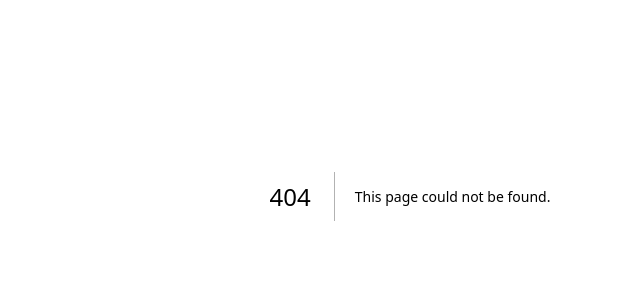
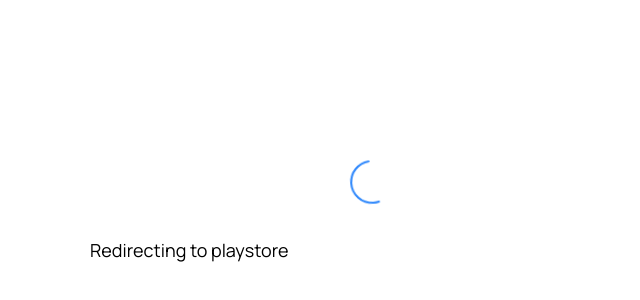
Before and after one commit to Proton2030/web3_client_typescript_, a Next.js app: page /LoadingPage in a window 1280 px wide. Before the commit this address had no page. Shown: the part 204-504 px from the top of the page, without its empty margins (230-870 px from the left). Built offline with nearby package versions, Linux system fonts and the light colour scheme; a web font is replaced by a local one; what @web3modal/wagmi, wagmi would draw is missing.

Commit message:
ref link share throw playstore link

```diff
--- a/src/pages/Home.tsx
+++ b/src/pages/Home.tsx
@@ -15,7 +15,7 @@
   const [isNetworkSwitchHighlighted, setIsNetworkSwitchHighlighted] =
     useState(false);
   const [isConnectHighlighted, setIsConnectHighlighted] = useState(false);
-  const [referred, setReferred] = useState(""); // New state to hold referredBy value
+  const [referred, setReferred] = useState("");
 
   const { open, close } = useWeb3Modal();
   const { address } = useAccount();
@@ -25,7 +25,9 @@
     try {
       const user = {
         user_id: address,
-        referralCode: "BTCin-" + Math.random().toString(36).substring(2, 10),
+        referralCode:
+          "http://localhost:3000/link/" +
+          Math.random().toString(36).substring(2, 10),
         referredBy: referred,
       };
 
@@ -52,6 +54,11 @@
       handleConnect();
     }
   }, [address, handleConnect]);
+
+  useEffect(() => {
+    const savedRefLink: any = localStorage.getItem("refLink");
+    setReferred(savedRefLink);
+  }, []);
 
   const closeAll = () => {
     setIsNetworkSwitchHighlighted(false);
--- /dev/null
+++ b/src/pages/LoadingPage.tsx
@@ -0,0 +1,22 @@
+import React, { useEffect } from "react";
+
+const LoadingPage = () => {
+  useEffect(() => {}, []);
+
+  return (
+    <>
+      <div className="h-screen bg-white d-flex justify-center items-center">
+        <div className=" m-auto h-16 w-16 rounded-xl bg-white absolute top-[45%] left-[45%]">
+          <svg className="svg" viewBox="25 25 50 50">
+            <circle r="20" cy="50" cx="50"></circle>
+          </svg>
+        </div>
+        <p className="text-lg text-black absolute top-[55%] left-[25%]">
+          Redirecting to playstore
+        </p>
+      </div>
+    </>
+  );
+};
+
+export default LoadingPage;
--- /dev/null
+++ b/src/pages/link/[id].tsx
@@ -0,0 +1,18 @@
+import { useRouter } from "next/router";
+import { useEffect } from "react";
+import LoadingPage from "../LoadingPage";
+
+export default function Page() {
+  const router = useRouter();
+  const refLink: any = router.query.id;
+  useEffect(() => {
+    localStorage.setItem("refLink", refLink);
+    const redirectTimeout = setTimeout(() => {
+      window.location.href =
+        "https://play.google.com/store/apps/details?id=app.vercel.btc_in.twa";
+    }, 1000);
+    return () => clearTimeout(redirectTimeout);
+  }, [refLink]);
+
+  return <LoadingPage />;
+}
--- a/src/styles/globals.css
+++ b/src/styles/globals.css
@@ -57,8 +57,8 @@
 
 /* Hide scrollbar for IE, Edge and Firefox */
 body {
-	-ms-overflow-style: none;  /* IE and Edge */
-	scrollbar-width: none;  /* Firefox */
+  -ms-overflow-style: none; /* IE and Edge */
+  scrollbar-width: none; /* Firefox */
 }
 
 pre,
@@ -129,28 +129,28 @@
 
 .pyramid-loader .wrapper .side1 {
   transform: rotateZ(-30deg) rotateY(90deg);
-	background: conic-gradient( #2BDEAC, #F028FD, #D8CCE6, #2F2585);
+  background: conic-gradient(#2bdeac, #f028fd, #d8cce6, #2f2585);
 }
 
 .pyramid-loader .wrapper .side2 {
   transform: rotateZ(30deg) rotateY(90deg);
-	background: conic-gradient( #2F2585, #D8CCE6, #F028FD, #2BDEAC);
+  background: conic-gradient(#2f2585, #d8cce6, #f028fd, #2bdeac);
 }
 
 .pyramid-loader .wrapper .side3 {
   transform: rotateX(30deg);
-	background: conic-gradient( #2F2585, #D8CCE6, #F028FD, #2BDEAC);
+  background: conic-gradient(#2f2585, #d8cce6, #f028fd, #2bdeac);
 }
 
 .pyramid-loader .wrapper .side4 {
   transform: rotateX(-30deg);
-	background: conic-gradient( #2BDEAC, #F028FD, #D8CCE6, #2F2585);
+  background: conic-gradient(#2bdeac, #f028fd, #d8cce6, #2f2585);
 }
 
 .pyramid-loader .wrapper .shadow {
   width: 60px;
   height: 60px;
-	background: #8B5AD5;
+  background: #8b5ad5;
   position: absolute;
   top: 0;
   left: 0;
@@ -165,7 +165,6 @@
   height: 205px;
   background: #313131;
   border-radius: 20px;
-	;
   display: flex;
   flex-direction: column;
   align-items: center;
@@ -351,13 +350,13 @@
   cursor: pointer;
   position: relative;
   overflow: hidden;
-	transition-duration: .3s;
+  transition-duration: 0.3s;
 }
 
 /* plus sign */
 .sign {
   width: 100%;
-	transition-duration: .3s;
+  transition-duration: 0.3s;
   display: flex;
   align-items: center;
   justify-content: center;
@@ -379,32 +378,31 @@
   color: white;
   font-size: 1.2em;
   font-weight: 600;
-	transition-duration: .3s;
+  transition-duration: 0.3s;
 }
 /* hover effect on button width */
 .Btn:hover {
   width: 125px;
   border-radius: 40px;
-	transition-duration: .3s;
+  transition-duration: 0.3s;
 }
 
 .Btn:hover .sign {
   width: 30%;
-	transition-duration: .3s;
+  transition-duration: 0.3s;
   padding-left: 20px;
 }
 /* hover effect button's text */
 .Btn:hover .text {
   opacity: 1;
   width: 70%;
-	transition-duration: .3s;
+  transition-duration: 0.3s;
   padding-right: 10px;
 }
 /* button click effect*/
 .Btn:active {
-	transform: translate(2px ,2px);
+  transform: translate(2px, 2px);
 }
-
 
 .groupinput {
   display: flex;
@@ -421,10 +419,10 @@
   padding-left: 2.5rem;
   border: 2px solid transparent;
   outline: none;
-  background-color: #D9E8D8;
+  background-color: #d9e8d8;
   color: #0d0c22;
-  box-shadow: 0 0 5px #C1D9BF, 0 0 0 10px #f5f5f5eb;
-  transition: .3s ease;
+  box-shadow: 0 0 5px #c1d9bf, 0 0 0 10px #f5f5f5eb;
+  transition: 0.3s ease;
 }
 
 .input::placeholder {
@@ -438,9 +436,6 @@
   width: 1rem;
   height: 1rem;
 }
-
-
-
 
 /* This is an example, feel free to delete this code */
 .tooltip-container {
@@ -547,3 +542,41 @@
   transform: translateX(-50px);
   transition: 0.5s linear;
 }
+
+.svg {
+  width: 3.25em;
+  transform-origin: center;
+  animation: rotate4 2s linear infinite;
+}
+
+circle {
+  fill: none;
+  stroke: hsl(214, 97%, 59%);
+  stroke-width: 2;
+  stroke-dasharray: 1, 200;
+  stroke-dashoffset: 0;
+  stroke-linecap: round;
+  animation: dash4 1.5s ease-in-out infinite;
+}
+
+@keyframes rotate4 {
+  100% {
+    transform: rotate(360deg);
+  }
+}
+
+@keyframes dash4 {
+  0% {
+    stroke-dasharray: 1, 200;
+    stroke-dashoffset: 0;
+  }
+
+  50% {
+    stroke-dasharray: 90, 200;
+    stroke-dashoffset: -35px;
+  }
+
+  100% {
+    stroke-dashoffset: -125px;
+  }
+}
```
Lines whose indentation alone changed are shown as unchanged.
